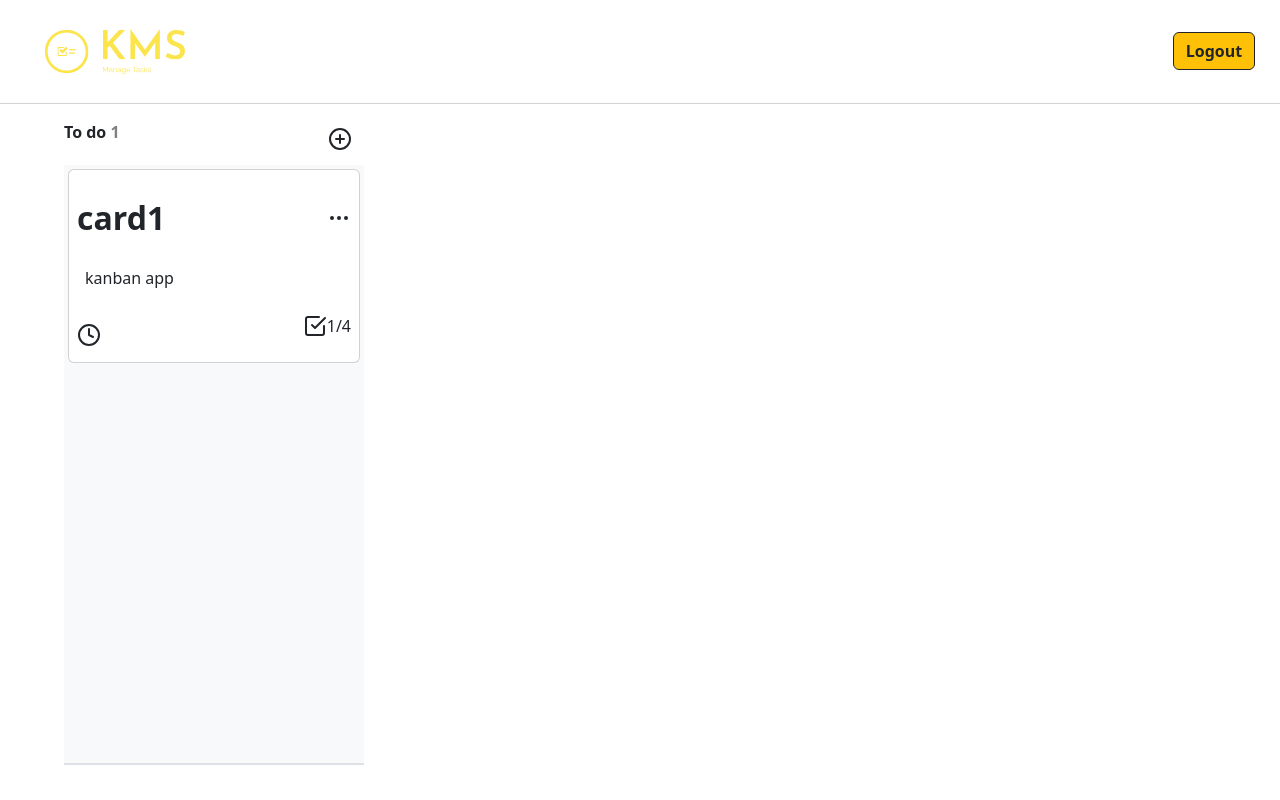
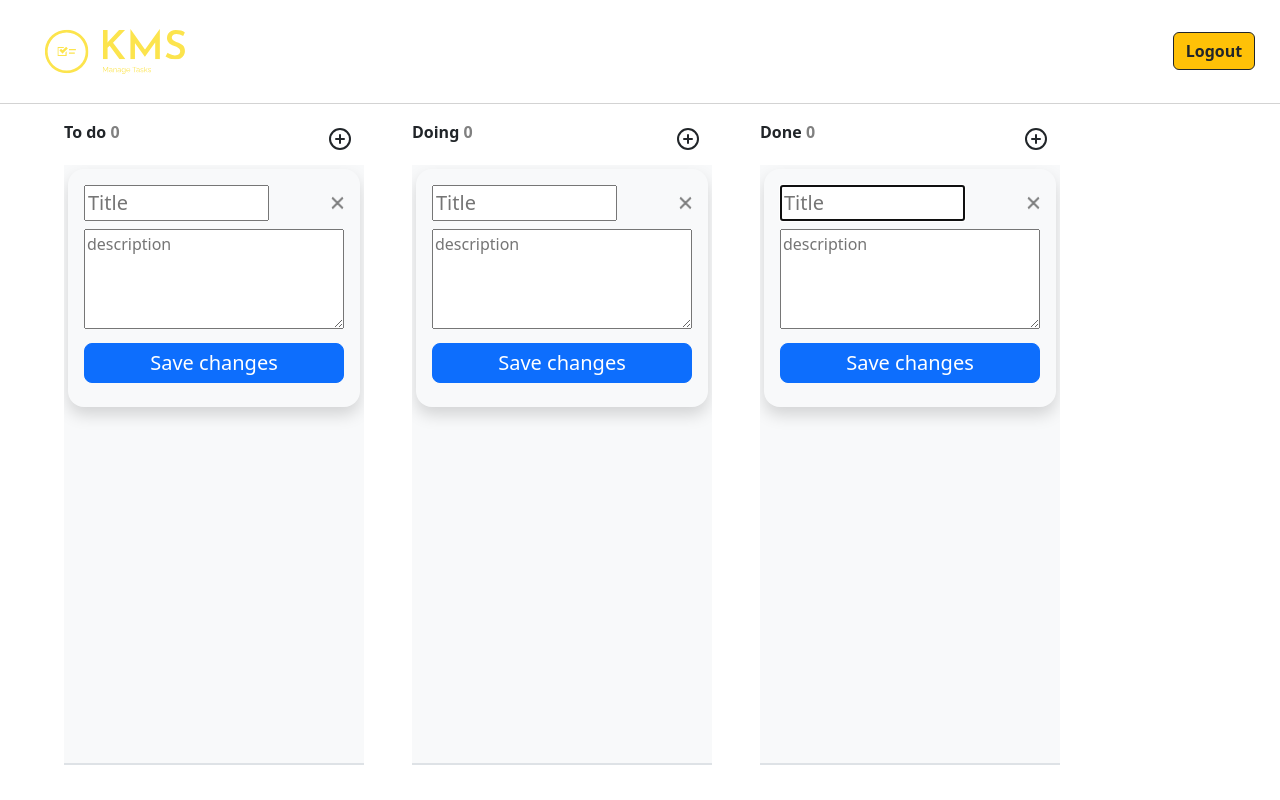
Before and after one commit to ayushempire/Kanban_Task_Management, a React (Vite) app: page /KanBoard in a window 1280 px wide. Built offline with nearby package versions, Linux system fonts and the light colour scheme.

Commit message:
create editabel component

```diff
--- a/src/KANBOARD/Card.jsx
+++ b/src/KANBOARD/Card.jsx
@@ -2,6 +2,9 @@ import React from "react";
 import { CheckSquare, Clock, MoreHorizontal } from "react-feather";
 
 export default function Card(props) {
+  let a = new Date();
+  let date = `${a.getDate()}/${a.getMonth()}/${a.getFullYear()}`;
+
   return (
     <div className="card p-2">
       <div className="card_top d-flex align-items-center my-3">
@@ -13,8 +16,7 @@ export default function Card(props) {
       <div className="task_titel p-2">{props.card?.desc}</div>
       <div className="bottom d-flex flex-row align-items-center mt-3">
         <div className="date me-auto">
-          <Clock />
-          {props.card?.date}
+          <Clock /> {date}
         </div>
         <div
           className="progress_task d-flex"
--- a/src/KANBOARD/Column.jsx
+++ b/src/KANBOARD/Column.jsx
@@ -3,6 +3,7 @@ import { styled } from "styled-components";
 import { MoreHorizontal, PlusCircle } from "react-feather";
 import "./Column.css";
 import Card from "./Card";
+import Editable from "./Editable";
 
 export default function Column(props) {
   const [addCard, setaddCard] = useState(false);
@@ -12,27 +13,17 @@ export default function Column(props) {
 
   const [saveCard, setsaveCard] = useState([]);
 
-  const [newCard, setnewCard] = useState({
-    title: "",
-    description: "",
-  });
-
-  const createCard = () => {
-    if (!newCard.title || !newCard.description) {
-      alert("enter title and desciption");
-    }
-
-    if (newCard.title && newCard.description) {
+  const createCard = (title, desc) => {
     const data = {
-        title: newCard.title,
-        description: newCard.description,
+      title: title,
+      description: desc,
     };
     console.log(data);
     setsaveCard([...saveCard, data]);
     console.log(saveCard);
     localStorage.setItem("task", JSON.stringify(saveCard));
+    props.addNewCard(data.title, data.description, props.column?.id);
     setaddCard(false);
-    }
   };
 
   return (
@@ -56,58 +47,22 @@ export default function Column(props) {
           overflowY: "auto",
         }}
       >
-        {addCard ? (
-          <div
-            className="modal-content rounded-4 shadow p-3 "
-            style={{ width: "fit-content" }}
-          >
-            <div className="modal-header border-0">
-              <h1 className="modal-title fs-5 border-0  ">
-                <input
-                  type="text"
-                  autoFocus
-                  placeholder="Title"
-                  className="w-75"
-                  name="header"
-                  value={setnewCard.title}
-                  onChange={(e) => {
-                    setnewCard({ ...newCard, title: e.target.value });
-                  }}
+        {addCard || props.column?.cards?.length === 0 ? (
+          <Editable
+            setnewCard={setaddCard}
+            setaddCard={setaddCard}
+            createCard={createCard}
           />
-              </h1>
-              <button
-                type="button"
-                className="btn-close"
-                onClick={() => setaddCard(false)}
-              ></button>
-            </div>
-            <div className="modal-body py-2 w-100 h-100">
-              <textarea
-                type="text"
-                placeholder="description"
-                className="pb-5 w-100 custom-scroll"
-                name="description"
-                value={setnewCard.description}
-                onChange={(e) => {
-                  setnewCard({ ...newCard, description: e.target.value });
-                }}
-              />
-            </div>
-            <div className="modal-footer flex-column align-items-stretch w-100 h-25 gap-2 pb-2 border-top-0">
-              <button
-                type="button"
-                className="btn btn-lg btn-primary p-1 "
-                onClick={createCard}
-              >
-                Save changes
-              </button>
-            </div>
-          </div>
         ) : (
           ""
         )}
         {props.column?.cards?.map((item) => (
-          <Card key={item.id} card={item} />
+          <Card
+            key={item.id}
+            card={item}
+            removeCard={props.removeCard}
+            column_id={props.column_id}
+          />
         ))}
       </div>
     </div>
--- /dev/null
+++ b/src/KANBOARD/Editable.jsx
@@ -0,0 +1,68 @@
+import React, { useState } from "react";
+
+export default function Editable(props) {
+  const [newCard, setnewCard] = useState({
+    title: "",
+    description: "",
+  });
+
+  const cCard = () => {
+    props.createCard(newCard.title, newCard.description);
+  };
+
+  return (
+    <div>
+      <div
+        className="modal-content rounded-4 shadow p-3 "
+        style={{ width: "fit-content" }}
+      >
+        <div className="modal-header border-0">
+          <h1 className="modal-title fs-5 border-0  ">
+            <input
+              type="text"
+              autoFocus
+              placeholder="Title"
+              className="w-75"
+              name="header"
+              value={setnewCard.title}
+              onChange={(e) => {
+                setnewCard({ ...newCard, title: e.target.value });
+              }}
+            >
+              {props.title}
+            </input>
+          </h1>
+          <button
+            type="button"
+            className="btn-close"
+            onClick={() => props.setaddCard(false)}
+          ></button>
+        </div>
+        <div className="modal-body py-2 w-100 h-100">
+          <textarea
+            type="text"
+            placeholder="description"
+            className="pb-5 w-100 custom-scroll"
+            name="description"
+            value={setnewCard.description}
+            onChange={(e) => {
+              setnewCard({ ...newCard, description: e.target.value });
+            }}
+          >
+            {props.description}
+          </textarea>
+        </div>
+        <div className="modal-footer flex-column align-items-stretch w-100 h-25 gap-2 pb-2 border-top-0">
+          <button
+            type="button"
+            className="btn btn-lg btn-primary p-1 "
+            // onClick={() => props.addnewCard(newCard, props.column?.id)}
+            onClick={cCard}
+          >
+            Save changes
+          </button>
+        </div>
+      </div>
+    </div>
+  );
+}
--- a/src/KANBOARD/KanBoard.jsx
+++ b/src/KANBOARD/KanBoard.jsx
@@ -6,19 +6,73 @@ export default function KanBoard() {
   // state for columns
   const [column, setcolumn] = useState([
     {
-      id: Date.now() + Math.random() * 2,
+      id: 1,
       column_title: "To do",
-      tsks: [],
+
       cards: [
-        {
-          card_id: Date.now() + Math.random() * 4,
-          card_title: "card1",
-          desc: "kanban app",
-          date: "",
-        },
+        // {
+        //   // card_id: Date.now() + Math.random() * 4,
+        //   // card_title: "",
+        //   // desc: "",
+        //   // date: "",
+        // },
+      ],
+    },
+    {
+      id: 2,
+      column_title: "Doing",
+      cards: [
+        // {
+        //   card_id: Date.now() + Math.random() * 4,
+        //   card_title: "",
+        //   desc: "",
+        //   date: "",
+        // },
+      ],
+    },
+    {
+      id: 3,
+      column_title: "Done",
+      cards: [
+        // {
+        //   card_id: Date.now() + Math.random() * 4,
+        //   card_title: "",
+        //   desc: "",
+        //   date: "",
+        // },
       ],
     },
   ]);
+
+  const addNewCard = (title, desc, bid) => {
+    const card = {
+      id: Date.now() + Math.random(),
+      card_title: title,
+      date: "",
+      desc: desc,
+    };
+
+    const index = column.findIndex((item) => item.id === bid);
+    if (index < 0) return;
+
+    const tempColumn = [...column];
+    tempColumn[index].cards.push(card);
+    setcolumn(tempColumn);
+  };
+
+  const removeCard = (cid, bid) => {
+    const bindex = column.findIndex((item) => item.id === bid);
+    if (bindex < 0) return;
+
+    const cindex = column[bindex].cards.findIndex(
+      (item) => item.card_id === cid
+    );
+    if (cindex < 0) return;
+
+    const tempColumn = [...column];
+    tempColumn[bindex].cards.splice(cindex, 1);
+    setcolumn(tempColumn);
+  };
 
   return (
     <div
@@ -38,7 +92,13 @@ export default function KanBoard() {
           style={{ minWidth: "min-content", height: "min-content" }}
         >
           {column.map((item) => (
-            <Column key={item.id} column={item} />
+            <Column
+              key={item.id}
+              column={item}
+              column_id={item.id}
+              addNewCard={addNewCard}
+              removeCard={removeCard}
+            />
           ))}
         </div>
       </div>
```
Lines whose indentation alone changed are shown as unchanged.
